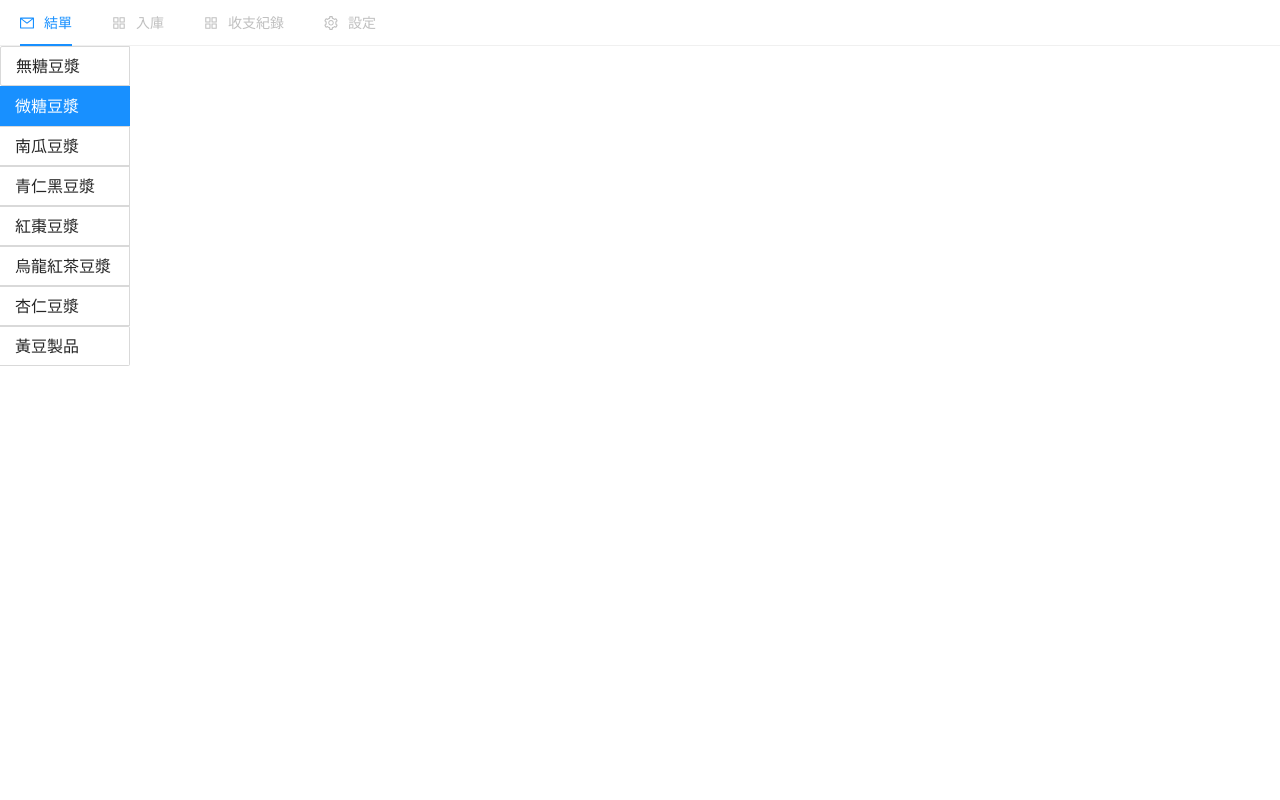
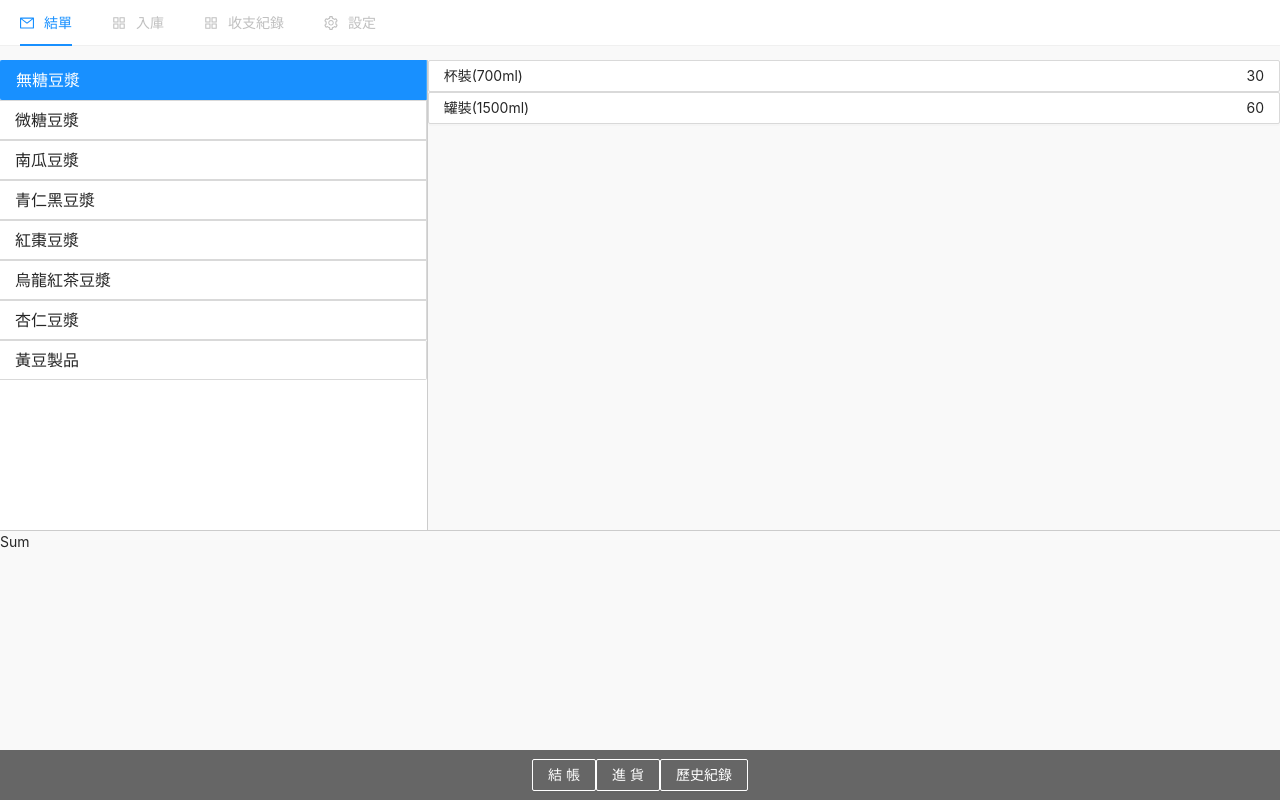
Before and after one commit to kero13ro/pos-gin, a React (Create React App) app: page / in a window 1280 px wide. Built offline with nearby package versions, Linux system fonts and the light colour scheme.

Commit message:
grid layout

```diff
--- a/package.json
+++ b/package.json
@@ -18,7 +18,7 @@
   "scripts": {
     "start": "react-scripts start",
     "build": "react-scripts build",
-    "deploy": "gh-pages -d build",
+    "deploy": "react-scripts build && gh-pages -d build",
     "test": "react-scripts test",
     "eject": "react-scripts eject"
   },
--- a/src/App.css
+++ b/src/App.css
@@ -1,6 +1,40 @@
-/* .ant-radio-group ant-radio-group-outline */
+.root {
+  display: grid;
+  height: 100vh;
+  grid-template-rows: 60px 1fr 220px 50px;
+  grid-template-columns: 1fr 2fr;
+  background-color: #f9f9f9;
+}
+
+.header, .footer, .sumPanel {
+  grid-column: 1 / 3;
+}
+
 .RadioGroup {
   display: flex;
   flex-direction: column;
-  width: 130px;
+  background-color: #fff;
 }
+.subTab {
+  display: flex;
+  flex-direction: column;
+  border-left: 1px solid #ccc;
+}
+.sumPanel {
+  border-top: 1px solid #ccc;
+}
+
+.footer {
+  background-color: #666;
+  display: flex;
+  align-items: center;
+  justify-content: center;
+}
+
+.mr-auto {
+  margin-right: auto;
+}
+
+.btn {
+  display: flex;
+}
--- a/src/App.js
+++ b/src/App.js
@@ -1,31 +1,33 @@
 import React, { useState, useEffect } from "react";
 import Header from "./components/Header";
-import { Radio } from "antd";
+import { Radio, Button } from "antd";
 import { allItems } from "./data/category";
 import { axiosIns } from "./utilities/axios";
 
 import "./App.css";
 
 const App = () => {
-  const [value4, setValue4] = useState("微糖豆漿");
+  const [value4, setValue4] = useState(100);
 
   const onChange4 = (e) => {
     setValue4(e.target.value);
 
-    axiosIns.get(`all`).then((res) => {
-      console.log(res.data);
-    });
+    // axiosIns.get(`all`).then((res) => {
+    //   console.log(res.data);
+    // });
   };
 
-  useEffect(() => {
-    axiosIns.get("/").then((res) => {
-      console.log(res.data);
-    });
-  }, []);
+  // useEffect(() => {
+  //   axiosIns.get("/").then((res) => {
+  //     console.log(res.data);
+  //   });
+  // }, []);
 
   return (
-    <div className="App">
-      <Header></Header>
+    <div className="root">
+      <div className="header">
+        <Header></Header>
+      </div>
 
       <Radio.Group
         size="large"
@@ -36,6 +38,24 @@ const App = () => {
         optionType="button"
         buttonStyle="solid"
       />
+
+      <div className="subTab">
+        {allItems
+          .find((item) => item.value === value4)
+          .sub.map((item) => (
+            <Button key={item.id} className="btn">
+              <span className="mr-auto">{item.subName}</span>
+              <span>{item.price}</span>
+            </Button>
+          ))}
+      </div>
+
+      <div className="sumPanel">Sum</div>
+      <div className="footer">
+        <Button ghost>結帳</Button>
+        <Button ghost>進貨</Button>
+        <Button ghost>歷史紀錄</Button>
+      </div>
     </div>
   );
 };
--- a/src/data/category.js
+++ b/src/data/category.js
@@ -1,68 +1,68 @@
 const allItems = [
   {
     label: "無糖豆漿",
-    value: "無糖豆漿",
+    value: 100,
     sub: [
-      { subName: "杯裝(700ml)", price: 30 },
-      { subName: "罐裝(1500ml)", price: 60 },
+      { id: 101, subName: "杯裝(700ml)", price: 30 },
+      { id: 102, subName: "罐裝(1500ml)", price: 60 },
     ],
   },
   {
     label: "微糖豆漿",
-    value: "微糖豆漿",
+    value: 200,
     sub: [
-      { subName: "杯裝(700ml)", price: 30 },
-      { subName: "罐裝(1500ml)", price: 60 },
+      { id: 201, subName: "杯裝(700ml)", price: 30 },
+      { id: 202, subName: "罐裝(1500ml)", price: 60 },
     ],
   },
   {
     label: "南瓜豆漿",
-    value: "南瓜豆漿",
+    value: 300,
     sub: [
-      { subName: "杯裝(700ml)", price: 65 },
-      { subName: "罐裝(1000ml)", price: 80 },
+      { id: 301, subName: "杯裝(700ml)", price: 65 },
+      { id: 302, subName: "罐裝(1000ml)", price: 80 },
     ],
   },
   {
     label: "青仁黑豆漿",
-    value: "青仁黑豆漿",
+    value: 400,
     sub: [
-      { subName: "杯裝(700ml)", price: 65 },
-      { subName: "罐裝(1000ml)", price: 80 },
+      { id: 401, subName: "杯裝(700ml)", price: 65 },
+      { id: 402, subName: "罐裝(1000ml)", price: 80 },
     ],
   },
   {
     label: "紅棗豆漿",
-    value: "紅棗豆漿",
+    value: 500,
     sub: [
-      { subName: "杯裝(700ml)", price: 65 },
-      { subName: "罐裝(1000ml)", price: 80 },
+      { id: 501, subName: "杯裝(700ml)", price: 65 },
+      { id: 502, subName: "罐裝(1000ml)", price: 80 },
     ],
   },
   {
     label: "烏龍紅茶豆漿",
-    value: "烏龍紅茶豆漿",
+    value: 600,
     sub: [
-      { subName: "杯裝(700ml)", price: 65 },
-      { subName: "罐裝(1000ml)", price: 80 },
+      { id: 601, subName: "杯裝(700ml)", price: 65 },
+      { id: 602, subName: "罐裝(1000ml)", price: 80 },
     ],
   },
   {
     label: "杏仁豆漿",
-    value: "杏仁豆漿",
+    value: 700,
     sub: [
-      { subName: "杯裝(700ml)", price: 65 },
-      { subName: "罐裝(1000ml)", price: 80 },
+      { id: 701, subName: "杯裝(700ml)", price: 65 },
+      { id: 702, subName: "罐裝(1000ml)", price: 80 },
     ],
   },
   {
     label: "黃豆製品",
-    value: "黃豆製品",
+    value: 800,
     sub: [
-      { subName: "豆腐(4塊/盒)", price: 40 },
-      { subName: "油豆腐(8塊/盒)", price: 55 },
-      { subName: "凍豆腐(600克)", price: 65 },
-      { subName: "傳統豆花", price: 45 },
+      { id: 801, subName: "豆腐(4塊/盒)", price: 40 },
+      { id: 802, subName: "油豆腐(8塊/盒)", price: 55 },
+      { id: 803, subName: "凍豆腐(600克)", price: 65 },
+      { id: 804, subName: "傳統豆花", price: 45 },
     ],
   },
 ];
--- a/src/index.js
+++ b/src/index.js
@@ -1,11 +1,9 @@
 import React from "react";
 import ReactDOM from "react-dom";
 import "./index.css";
-import "antd/dist/antd.css";
+import "antd/dist/antd.min.css";
 
 import App from "./App";
-
-console.log(process.env.NODE_ENV);
 
 ReactDOM.render(
   <React.StrictMode>
```
Also changed, not shown: 1 other file (tests, documents, lock files or other folders).
